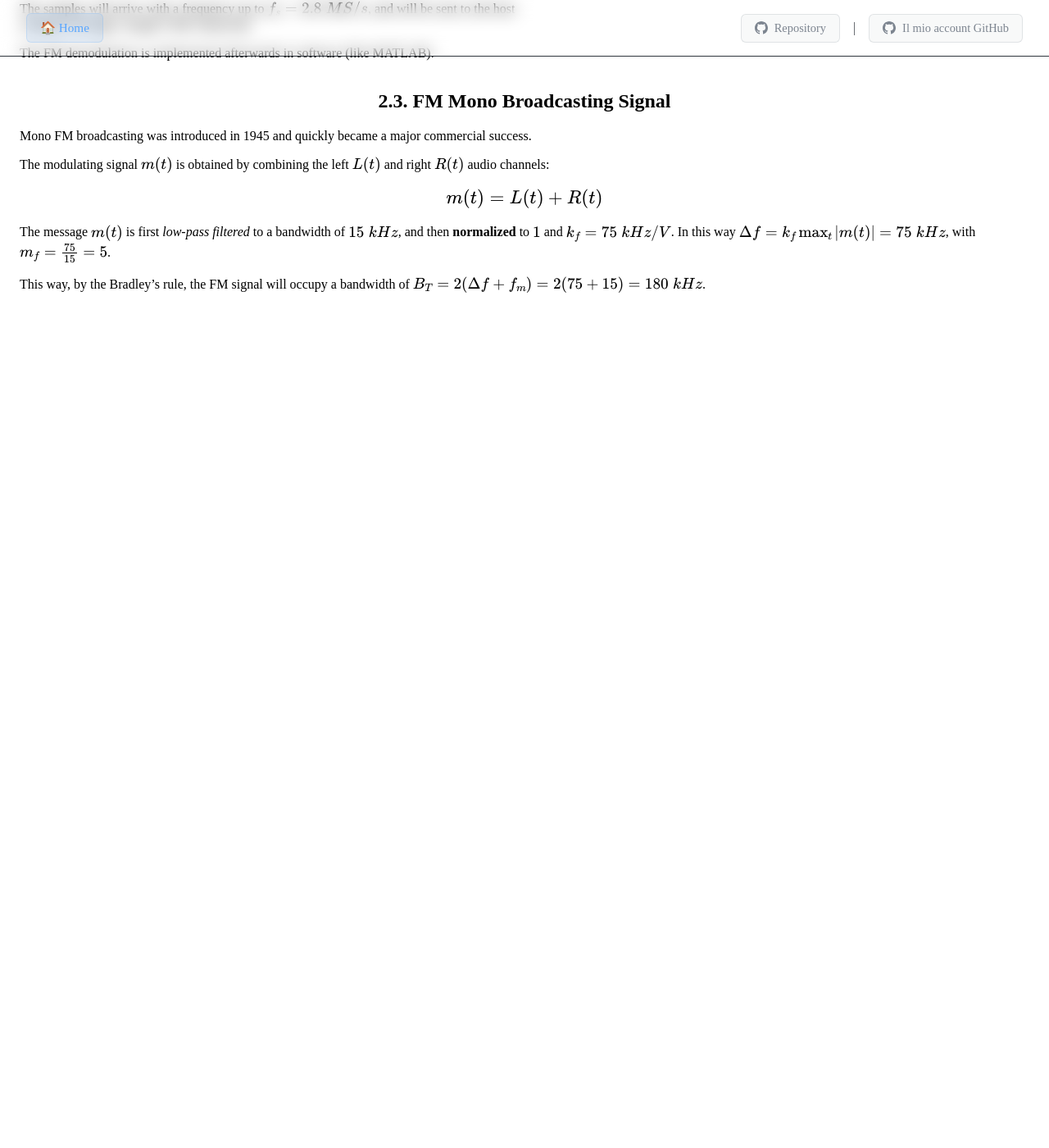
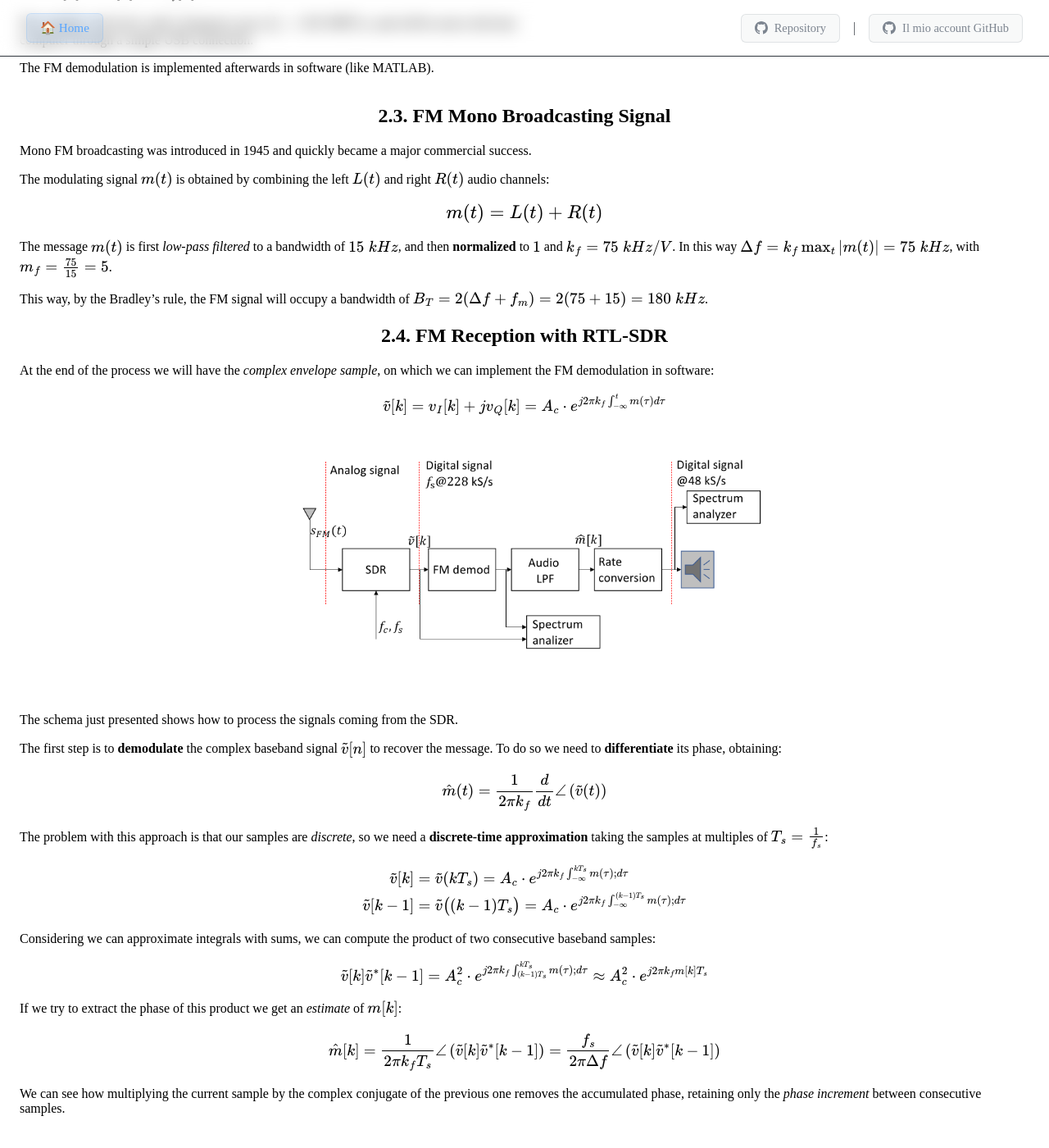
Before and after one commit to Gabriele-D-Cambria/Notes-for-Electronics-and-Communications-Systems-2026-2027, a Jekyll site: the page built from Software Defined Radio.md, in a window 1280 px wide and 1400 px high, scrolled down 1708 px. Shown: the whole window at 82% size. Built offline with Jekyll 4.4.1, drawn with Linux system fonts in a browser that asks for light colours; nearby versions of some CDN libraries; our own code applies the rules of GitHub Pages for plain Markdown files; before the commit the page ends 2106 px from its top, so only the background shows below that; some of the changed text lies outside the part shown.

Commit message:
Comm - FM Reception
I was abstent to the lesson, the notes were taken from the official
slides and notes kinldy shared by @Pera4782

```diff
--- a/Software Defined Radio.md
+++ b/Software Defined Radio.md
@@ -4,11 +4,14 @@ title: Software Defined Radio
 
 # 1. Index
 
+<!--toc:start-->
+
 - [1. Index](#1-index)
 - [2. Software Defined Radio](#2-software-defined-radio)
   - [2.1. The RTL-SDR Platform](#21-the-rtl-sdr-platform)
   - [2.2. From RF to Complex Baseband](#22-from-rf-to-complex-baseband)
   - [2.3. FM Mono Broadcasting Signal](#23-fm-mono-broadcasting-signal)
+  - [2.4. FM Reception with RTL-SDR](#24-fm-reception-with-rtl-sdr)
 
 # 2. Software Defined Radio
 
@@ -152,3 +155,58 @@ In this way $\Delta f = k_f \max_t{\vert m(t) \vert} = 75\;kHz$, with $m_f =
 
 This way, by the Bradley's rule, the FM signal will occupy a bandwidth of $B_T
 = 2(\Delta f + f_m) = 2(75 + 15) = 180\;kHz$.
+
+## 2.4. FM Reception with RTL-SDR
+
+At the end of the process we will have the _complex envelope sample_, on which
+we can implement the FM demodulation in software:
+
+$$
+  \tilde{v}[k] = v_I[k] + j v_Q[k] =
+    A_c \cdot e^{j2\pi k_f \int_{-\infty}^{t} m(\tau) d\tau}
+$$
+
+<img class="50" src="./images/radio-comms/reception-scheme.png">
+
+The schema just presented shows how to process the signals coming from the SDR.
+
+The first step is to **demodulate** the complex baseband signal $\tilde{v}[n]$ to
+recover the message.
+To do so we need to **differentiate** its phase, obtaining:
+
+$$
+  \hat{m}(t) = \frac{1}{2\pi k_f} \frac{d}{dt} \phase{\tilde{v}(t)}
+$$
+
+The problem with this approach is that our samples are _discrete_, so we need
+a **discrete-time approximation** taking the samples at multiples of
+$T_s = \frac{1}{f_s}$:
+
+$$
+\begin{align*}
+  \tilde{v}[k] &= \tilde{v}(kT_s) =
+A_c \cdot e^{j2\pi k_f \int_{-\infty}^{kT_s}{m(\tau);d\tau}} \\
+  \tilde{v}[k-1] &= \tilde{v}\bigl((k-1)T_s\bigr) =
+A_c \cdot e^{j2\pi k_f \int_{-\infty}^{(k-1)T_s}{m(\tau);d\tau}} \\
+\end{align*}
+$$
+
+Considering we can approximate integrals with sums, we can compute the product
+of two consecutive baseband samples:
+
+$$
+\tilde{v}[k]\tilde{v}^*[k-1] =
+  A_c^2 \cdot e^{j2\pi k_f \int_{(k-1)T_s}^{kT_s}{m(\tau);d\tau}} \approx
+  A_c^2 \cdot e^{j2\pi k_f m[k] T_s}
+$$
+
+If we try to extract the phase of this product we get an _estimate_ of $m[k]$:
+
+$$
+\hat{m}[k] = \frac{1}{2\pi k_f T_s} \phase{\tilde{v}[k]\tilde{v}^*[k-1]}
+  = \frac{f_s}{2\pi \Delta f} \phase{\tilde{v}[k]\tilde{v}^*[k-1]}
+$$
+
+We can see how multiplying the current sample by the complex conjugate of the
+previous one removes the accumulated phase, retaining only the _phase increment_
+between consecutive samples.
```
Also changed, not shown: IC Design Styles and Flows.md (+21 -9 lines), images/radio-comms/reception-scheme.png (added).
